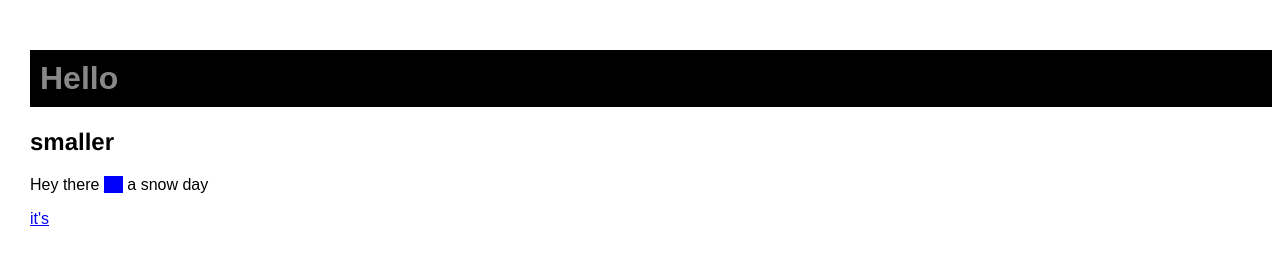
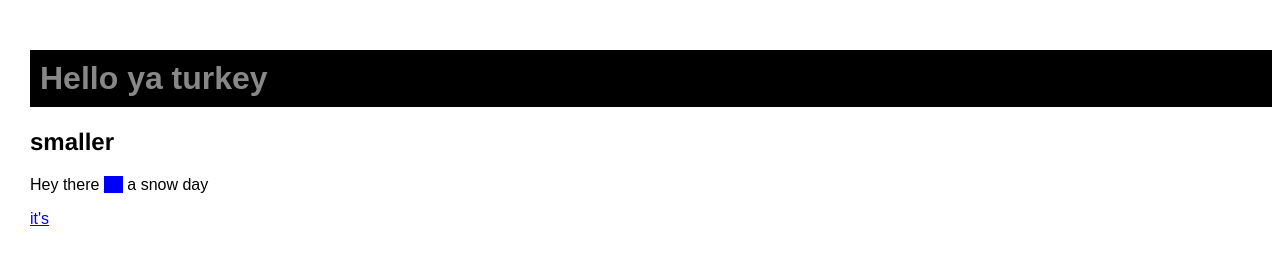
Before and after one commit to paulkolak/Snowday, a plain HTML site: page index.html in a window 1280 px wide. Drawn offline with Linux system fonts and the light colour scheme.

Commit message:
changed title

```diff
--- a/index.html
+++ b/index.html
@@ -5,7 +5,7 @@
   </head>
   <body>
     <h1>
-      Hello
+      Hello ya turkey
     </h1>
     <h2>smaller</h2>
     <p>Hey there <a href="http://google.com">it's</a> a snow day</p>
```
